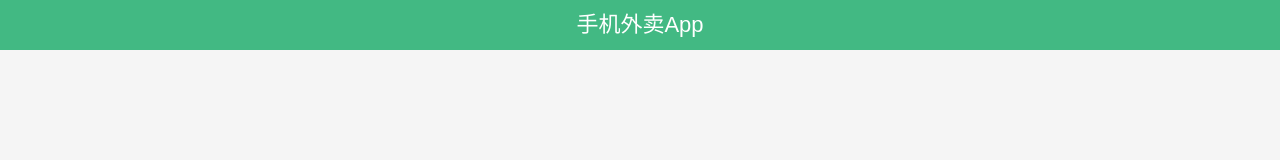
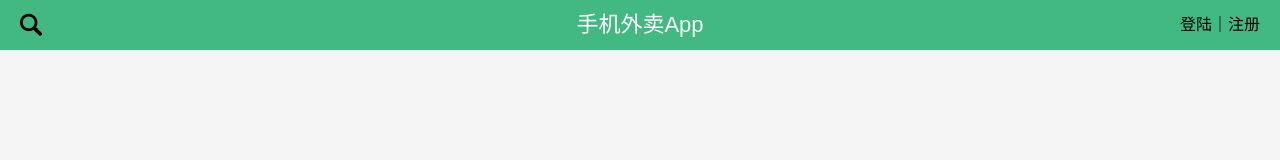
Before and after one commit to BlaxBerry/vue-book-shopping-mobile, a Vue app: page /#/home in a window 1280 px wide. Shown: the top 160 px of the page. Built offline with nearby package versions, Linux system fonts and the light colour scheme.

Commit message:
顶部标题栏 slot具名插槽

```diff
--- a/src/assets/css/HeaderBar/HeaderBar.css
+++ b/src/assets/css/HeaderBar/HeaderBar.css
@@ -6,15 +6,26 @@
   right: 0;
   background-color: #42b983;
   height: 50px;
-  width: 100%;
+  display: flex;
+  align-items: center;
+  justify-content: space-between;
 }
 .header_bar .header_title {
-  position: absolute;
-  top: 50%;
-  left: 50%;
-  transform: translate(-50%, -50%);
-  width: 30%;
+  flex: 2;
   color: #fff;
   font-size: 22px;
   text-align: center;
 }
+.header_bar .left_search {
+  flex: 1;
+  text-align: left;
+  padding-left: 20px;
+}
+.header_bar .left_search .iconfont {
+  font-size: 22px;
+}
+.header_bar .right_login {
+  flex: 1;
+  text-align: right;
+  padding-right: 20px;
+}
--- a/src/assets/css/HeaderBar/HeaderBar.less
+++ b/src/assets/css/HeaderBar/HeaderBar.less
@@ -6,18 +6,41 @@
     right: 0;
     background-color: #42b983;
     height: 50px;
-    width: 100%;
+    // width: 100%;
+    display: flex;
+    align-items: center;
+    justify-content: space-between;
+
 
     // 位居中央标题名
     .header_title{
-        position: absolute;
-        top: 50%;
-        left: 50%;
-        transform: translate(-50%,-50%);
-        width: 30%;//???
+        // position: absolute;
+        // top: 50%;
+        // left: 50%;
+        // transform: translate(-50%,-50%);
+        // width: 30%;
+        flex: 2;
         color: #fff;
         font-size: 22px;
         text-align: center;
 
     }
+
+    // 左侧 搜索图标
+    .left_search {
+        flex: 1;
+        text-align: left;
+        padding-left: 20px;
+        .iconfont {
+            font-size: 22px;
+
+        }
+    }
+
+    // 右侧登陆
+    .right_login {
+        flex: 1;
+        text-align: right;
+        padding-right: 20px;
+    }
 }
--- a/src/components/HeaderBar/HeaderBar.vue
+++ b/src/components/HeaderBar/HeaderBar.vue
@@ -1,7 +1,11 @@
 <template>
   <div class="header_bar">
 
+      <slot name="left_search"></slot>
+
       <div class="header_title">{{$route.meta.title}}</div>
+
+      <slot name="right_login"></slot>
   </div>
 </template>
 
--- a/src/views/Home/Home.vue
+++ b/src/views/Home/Home.vue
@@ -3,7 +3,10 @@
     <!-- 首页 -->
 
     <!-- 头部标题栏 -->
-    <HeaderBar></HeaderBar>
+    <HeaderBar>
+      <span slot="left_search" class="left_search"><i class="iconfont icon-search"></i></span>
+      <span slot="right_login" class="right_login">登陆｜注册</span>
+    </HeaderBar>
 
     <!-- 附近商家 -->
 
```
